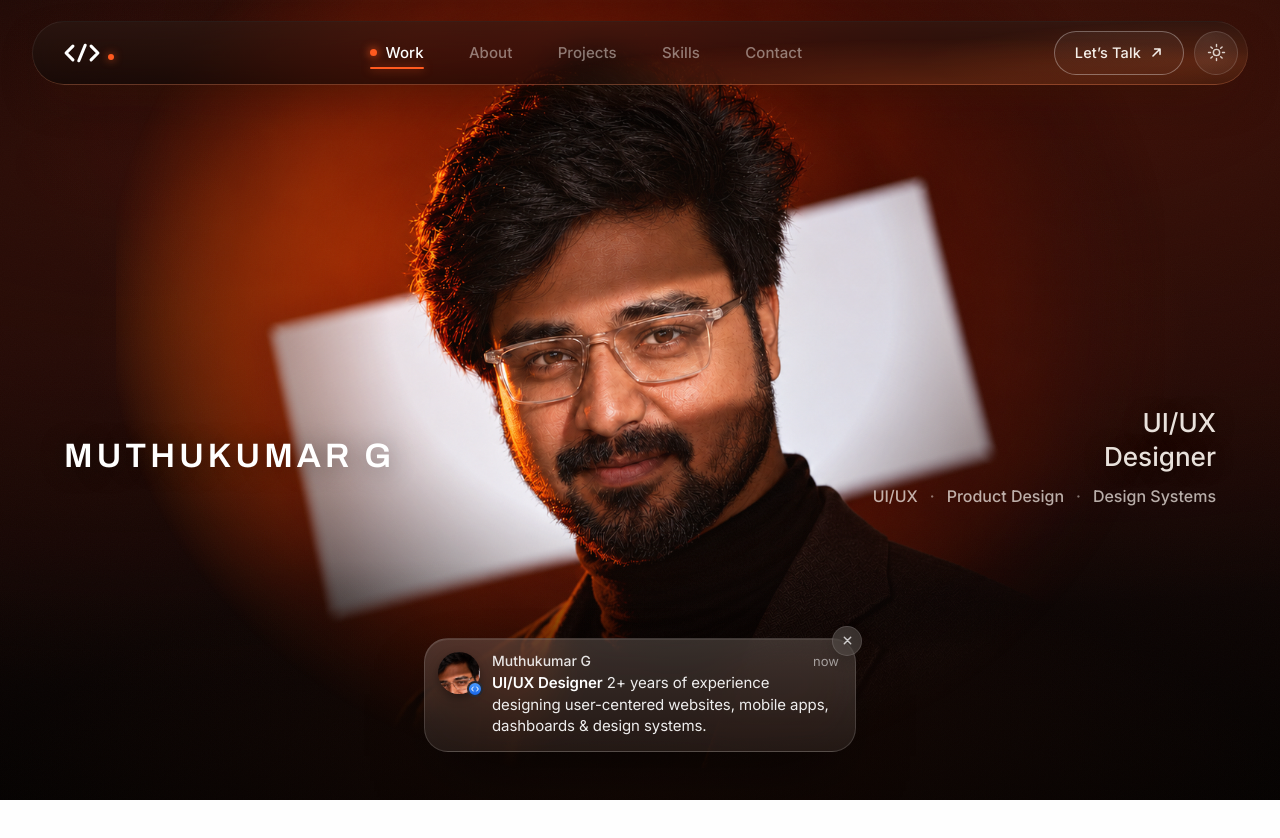
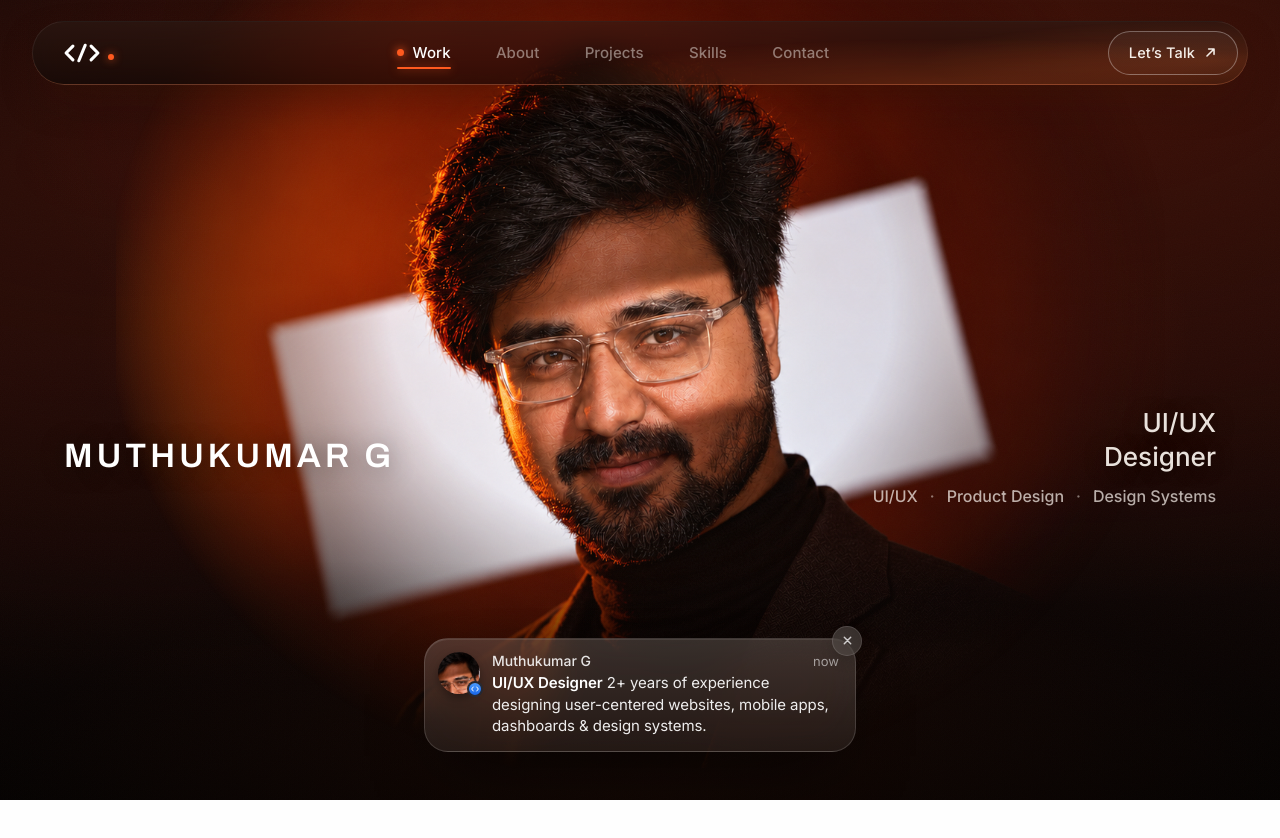
Before and after one commit to Muthukumar03/Muthu-Portfolio, a Next.js app: page / in a window 1280 px wide. Shown: the top 838 px of the page. Built offline with nearby package versions, Linux system fonts and the light colour scheme.

Commit message:
button removed -

```diff
--- a/index.html
+++ b/index.html
@@ -131,12 +131,6 @@
               <path d="M3.2 10.8 10.8 3.2M5 3.2h5.8V9"/>
             </svg>
           </a>
-          <button class="theme-btn" type="button" aria-label="Switch theme">
-            <svg viewBox="0 0 20 20" fill="none" stroke="currentColor" stroke-width="1.5" stroke-linecap="round" aria-hidden="true">
-              <circle cx="10" cy="10" r="3.3"/>
-              <path d="M10 1.6v2.1M10 16.3v2.1M1.6 10h2.1M16.3 10h2.1M4.1 4.1l1.5 1.5M14.4 14.4l1.5 1.5M15.9 4.1l-1.5 1.5M5.6 14.4l-1.5 1.5"/>
-            </svg>
-          </button>
         </div>
       </div>
     </header>
--- a/src/components/Header.tsx
+++ b/src/components/Header.tsx
@@ -1,6 +1,6 @@
 "use client";
 
-import React, { useEffect, useRef } from "react";
+import React from "react";
 import { heroContent } from "@/data/content";
 
 interface HeaderProps {
@@ -8,22 +8,6 @@ interface HeaderProps {
 }
 
 export default function Header({ onOpenWorks }: HeaderProps) {
-  const themeBtnRef = useRef<HTMLButtonElement>(null);
-
-  useEffect(() => {
-    const btn = themeBtnRef.current;
-    if (!btn) return;
-
-    const handleThemeClick = () => {
-      btn.classList.remove("is-pulse");
-      void btn.offsetWidth; // restart pulse animation
-      btn.classList.add("is-pulse");
-    };
-
-    btn.addEventListener("click", handleThemeClick);
-    return () => btn.removeEventListener("click", handleThemeClick);
-  }, []);
-
   return (
     <header className="site-header">
       <div className="header-pill fx fx-header">
@@ -85,24 +69,6 @@ export default function Header({ onOpenWorks }: HeaderProps) {
               <path d="M3.2 10.8 10.8 3.2M5 3.2h5.8V9" />
             </svg>
           </a>
-          <button
-            ref={themeBtnRef}
-            className="theme-btn"
-            type="button"
-            aria-label="Switch theme"
-          >
-            <svg
-              viewBox="0 0 20 20"
-              fill="none"
-              stroke="currentColor"
-              strokeWidth="1.5"
-              strokeLinecap="round"
-              aria-hidden="true"
-            >
-              <circle cx="10" cy="10" r="3.3" />
-              <path d="M10 1.6v2.1M10 16.3v2.1M1.6 10h2.1M16.3 10h2.1M4.1 4.1l1.5 1.5M14.4 14.4l1.5 1.5M15.9 4.1l-1.5 1.5M5.6 14.4l-1.5 1.5" />
-            </svg>
-          </button>
         </div>
       </div>
     </header>
```
Also changed, not shown: 1 other file (tests, documents, lock files or other folders).
